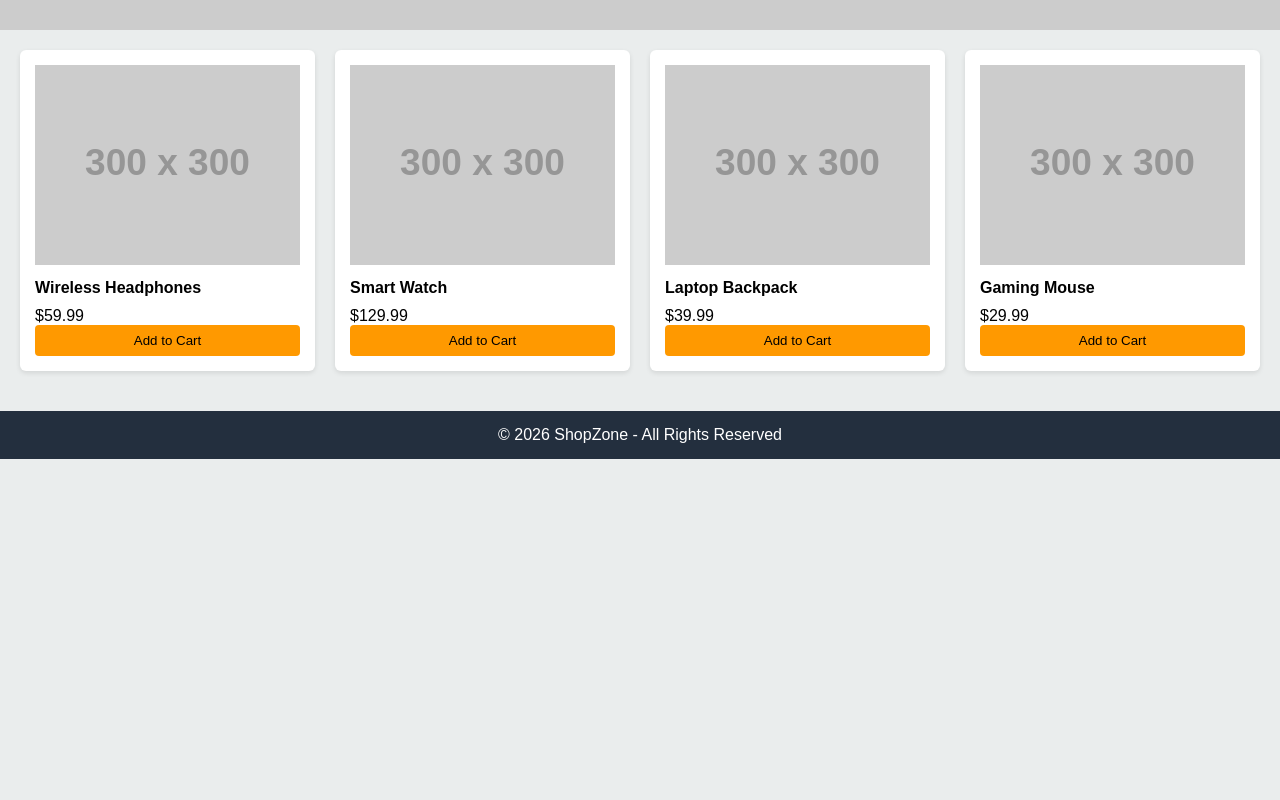
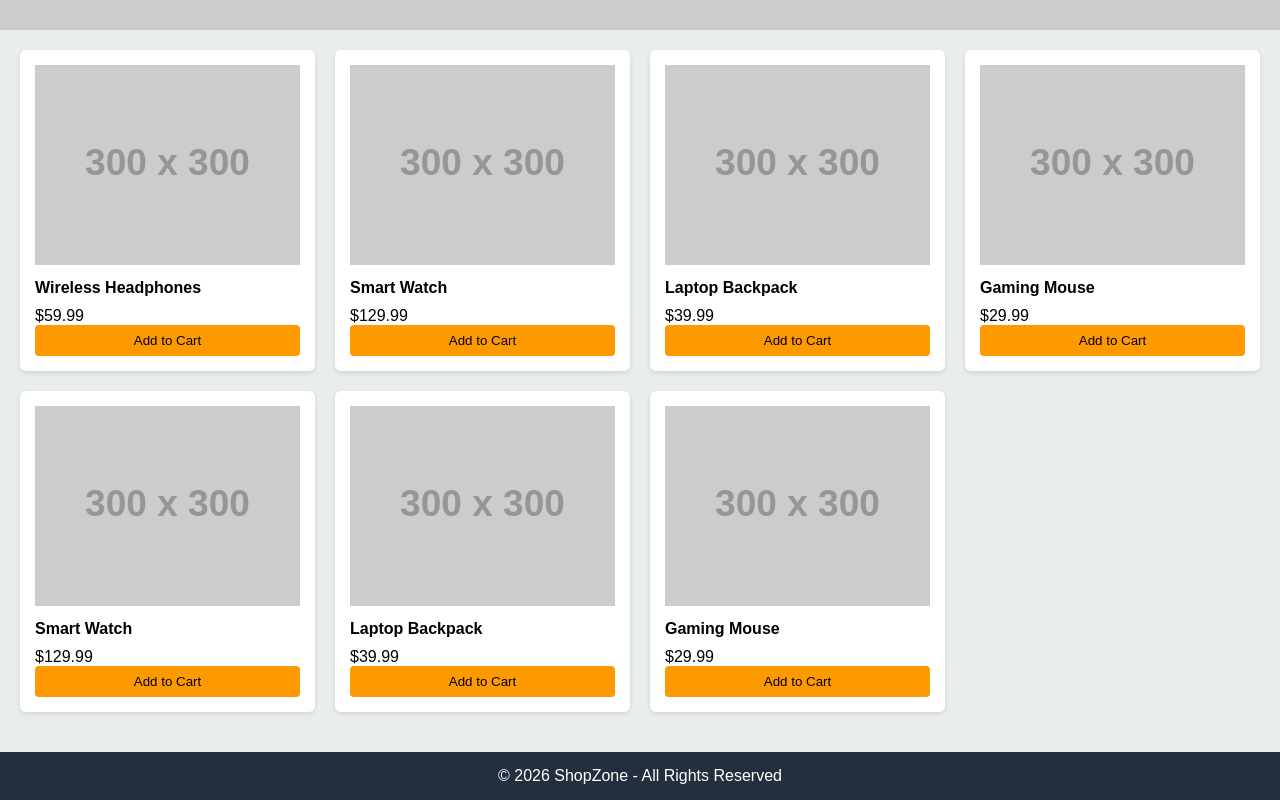
Before and after one commit to osama275/test, a plain HTML site: page index.html in a window 1280 px wide. Shown: the part 331-1131 px from the top of the page. Before the commit the page ends 800 px from the top, so only its background shows below. Drawn offline with Linux system fonts and the light colour scheme; placeholder pictures from the web are drawn by us.

Commit message:
Update index.html

```diff
--- a/index.html
+++ b/index.html
@@ -141,6 +141,26 @@
         <p>$29.99</p>
         <button>Add to Cart</button>
     </div>
+    <div class="product-card">
+        <img src="https://via.placeholder.com/300" alt="">
+        <h3>Smart Watch</h3>
+        <p>$129.99</p>
+        <button>Add to Cart</button>
+    </div>
+
+    <div class="product-card">
+        <img src="https://via.placeholder.com/300" alt="">
+        <h3>Laptop Backpack</h3>
+        <p>$39.99</p>
+        <button>Add to Cart</button>
+    </div>
+
+    <div class="product-card">
+        <img src="https://via.placeholder.com/300" alt="">
+        <h3>Gaming Mouse</h3>
+        <p>$29.99</p>
+        <button>Add to Cart</button>
+    </div>
 </section>
 
 <footer>
```
